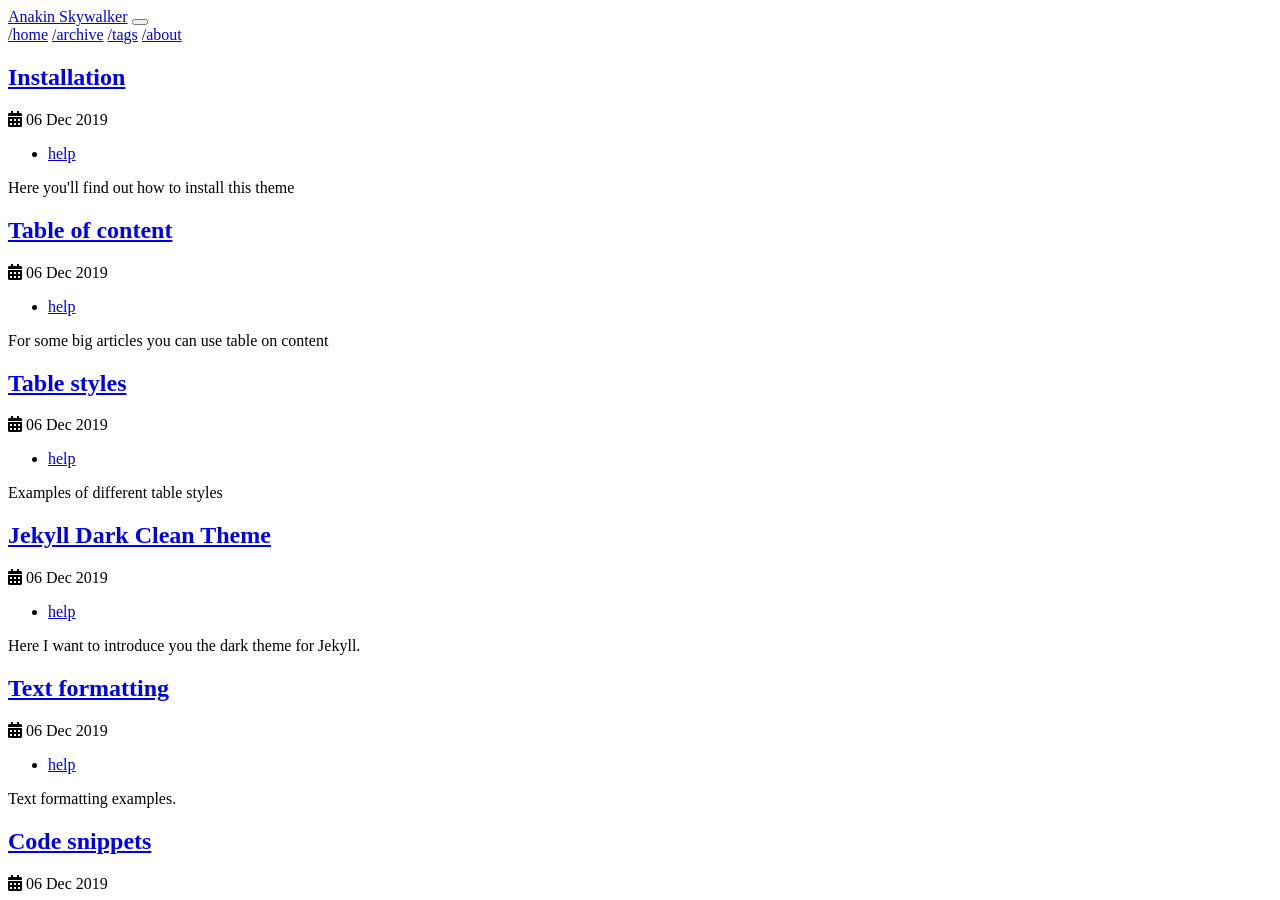
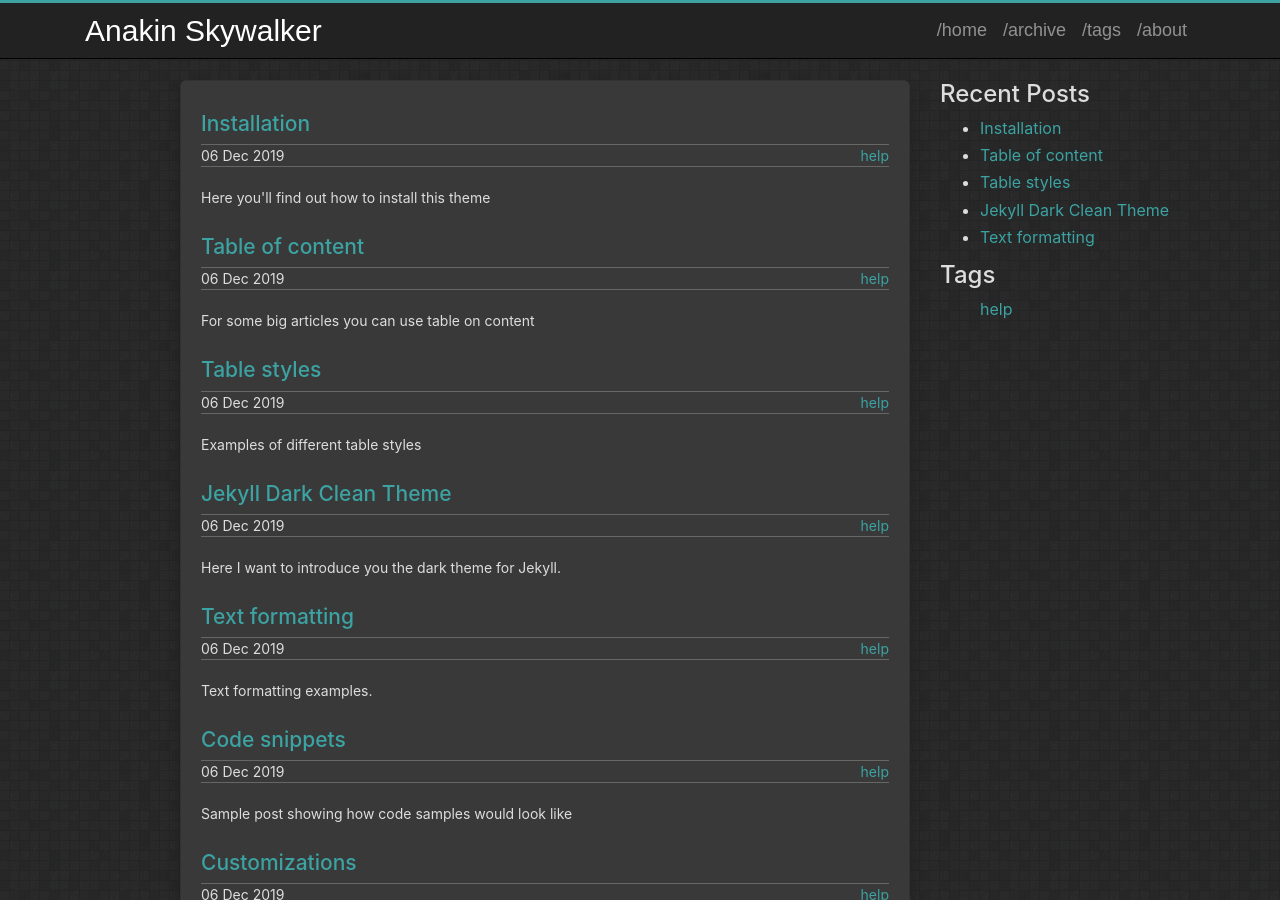
Before and after one commit to AnakinSkyW/AnakinSkyW.github.io, a Jekyll site: the page built from index.html, in a window 1280 px wide and 900 px high. Built offline with Jekyll 4.4.1, drawn with Linux system fonts in a browser that asks for light colours; comment, search, counter and statistics services are not loaded.

Commit message:
:rewind: reset

```diff
--- a/_includes/header.html
+++ b/_includes/header.html
@@ -23,8 +23,10 @@
     <script src="{{ '/assets/js/popper.min.js' | relative_url }}"></script>
     <script src="{{ '/assets/js/bootstrap4.min.js' | relative_url }}"></script>
     <script src="{{ '/assets/js/header.js' | relative_url }}"></script>
-    <script src="{{ '/assets/css/svg-with-js/js/fontawesome-all.js' | relative_url }}"></script>
-
+    <!-- <script src="{{ '/assets/css/svg-with-js/js/fontawesome-all.js' | relative_url }}"></script> -->
+    <link href="{{ '/assets/css/bootstrap4.min.css' | relative_url }}" rel="stylesheet">
+    <link href="{{ '/assets/css/theme.css' | relative_url }}" rel="stylesheet">
+    <link href="{{ '/assets/css/syntax.css' | relative_url }}" rel="stylesheet">
  </head>
 
 <body>
```
